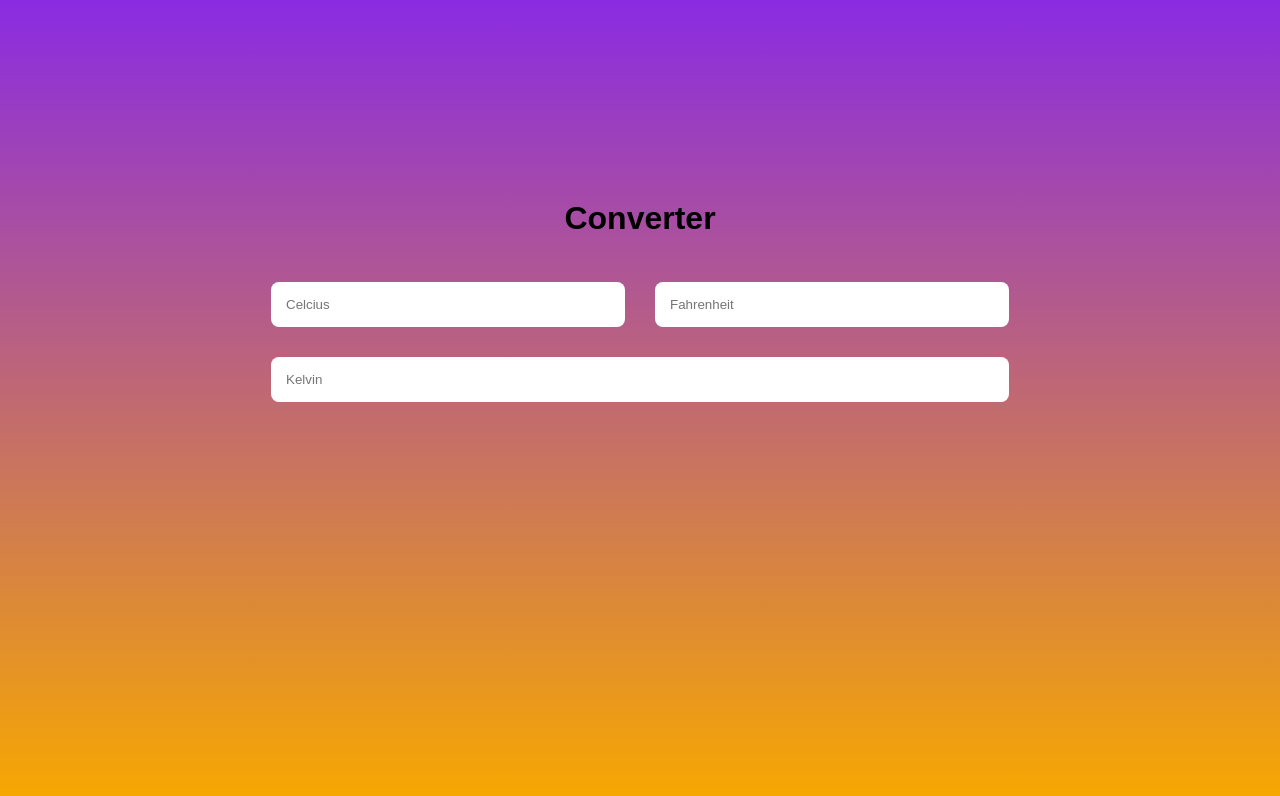
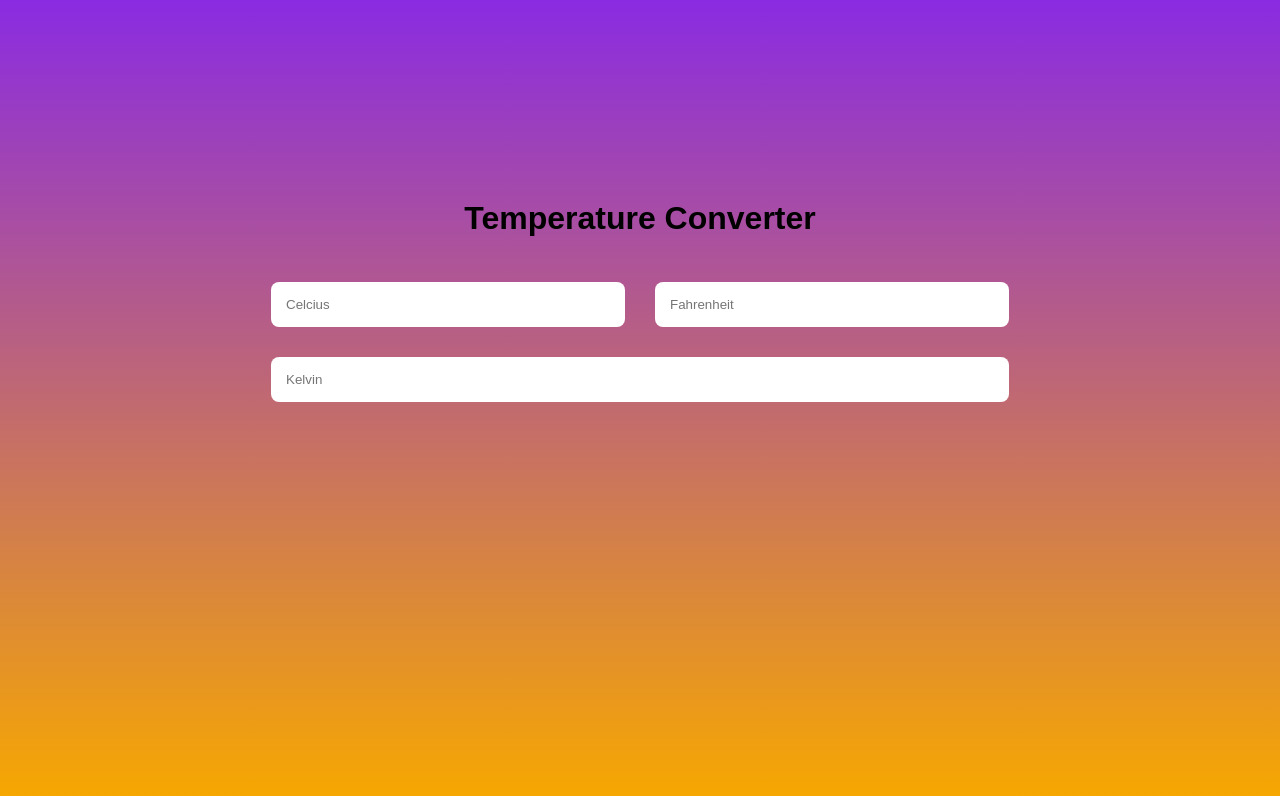
Before and after one commit to Subham-210518/Temperature-Converter, a plain HTML site: page Temperature Converter/index.html in a window 1280 px wide. Drawn offline with Linux system fonts and the light colour scheme.

Commit message:
Update index.html

```diff
--- a/Temperature Converter/index.html
+++ b/Temperature Converter/index.html
@@ -9,7 +9,7 @@
 <body>
     <main>
         <header>
-            <h1>Converter</h1>
+            <h1>Temperature Converter</h1>
         </header>
         <section class="inputs">
             <input type="number" name="celcius" id="celcius" class="input" placeholder="Celcius">
```
